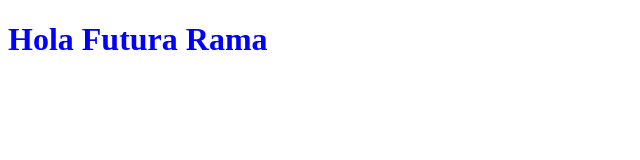
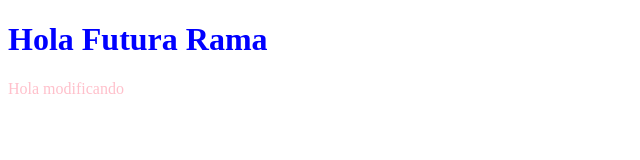
Before and after one commit to MelissaLuis85/practica-rama, a plain HTML site: page index.html in a window 1280 px wide. Shown: the full height of the page, 0-640 px from the left. Drawn offline with Linux system fonts and the light colour scheme.

Commit message:
agregue un parrafo <p>

```diff
--- a/index.html
+++ b/index.html
@@ -9,6 +9,7 @@
 </head>
 <body>
     <h1> Hola Futura Rama</h1>
+    <p>Hola modificando</p>
 
 </body>
 </html>
--- a/styles.css
+++ b/styles.css
@@ -1,3 +1,7 @@
 h1 {
     color:blue
 }
+
+p {
+    color: pink
+}
```
